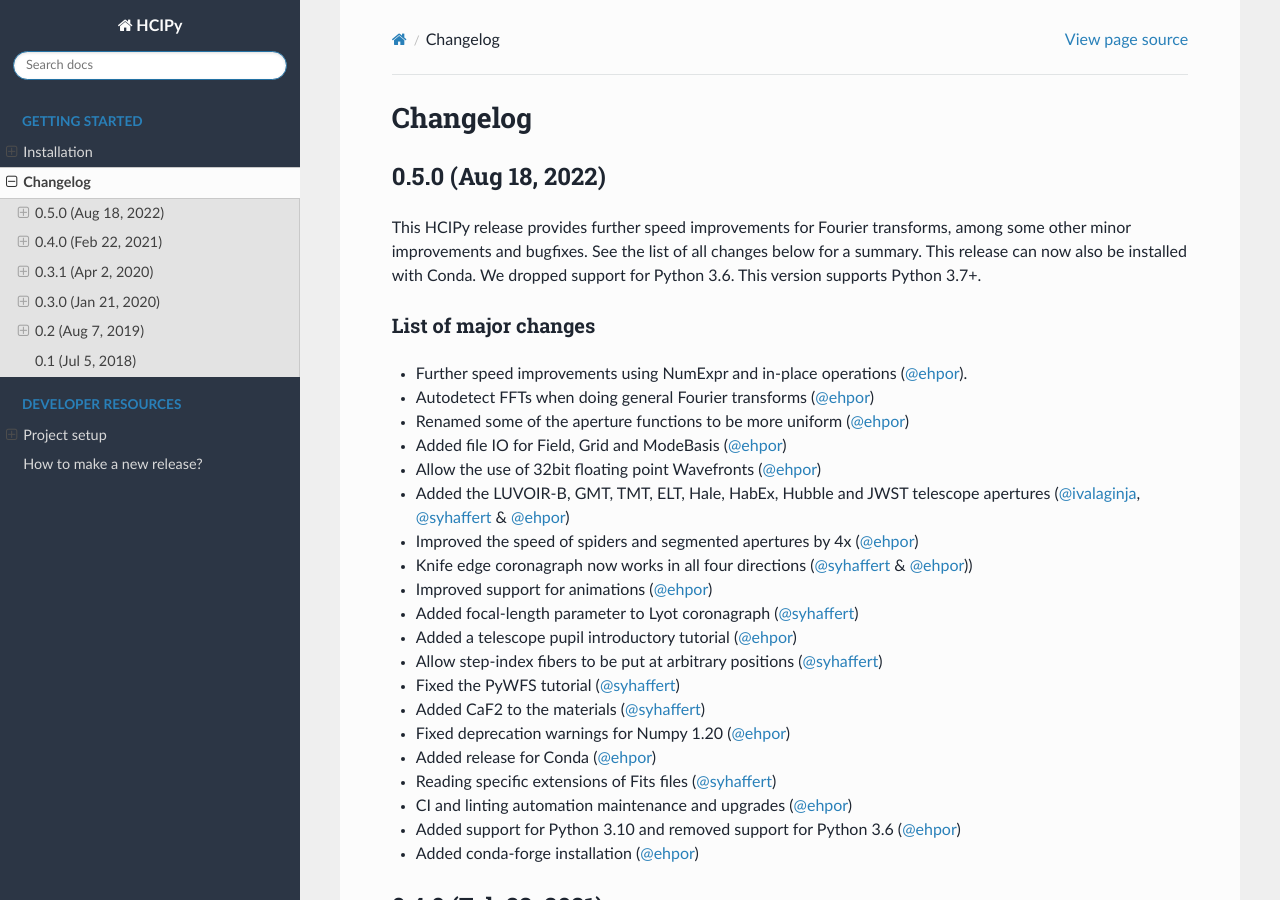
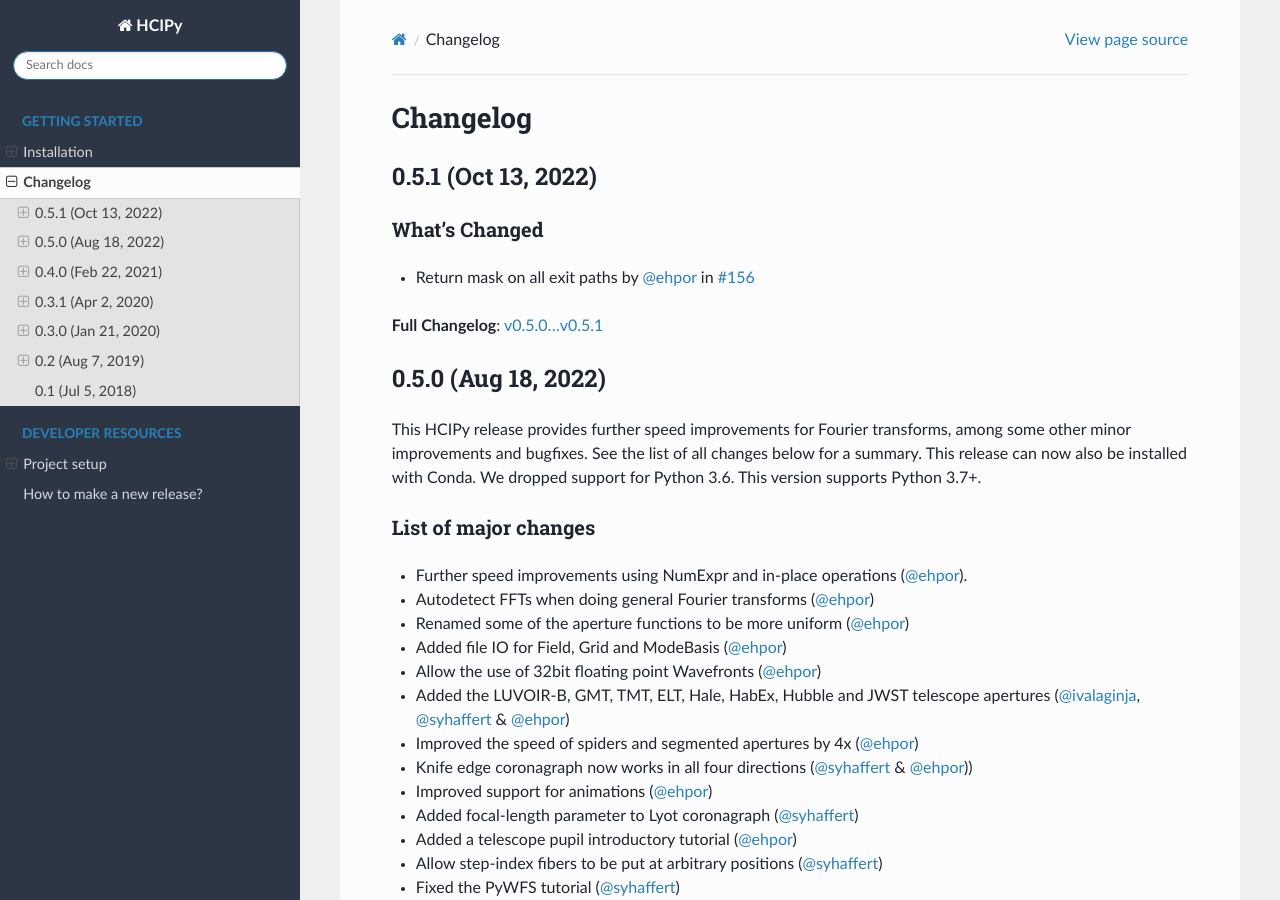
Before and after one commit to ehpor/hcipy, a Sphinx documentation site: the page built from doc/changelog.rst, in a window 1280 px wide and 900 px high. Built offline with Sphinx 7.4.7 and the Read the Docs theme 2.0.0, drawn with Linux system fonts in a browser that asks for light colours; pages that are not in the unit, such as notebooks, are missing from menus; the version number could not be read and is left out.

Commit message:
Add changelog for v0.5.1.

```diff
--- a/doc/changelog.rst
+++ b/doc/changelog.rst
@@ -1,5 +1,16 @@
 Changelog
 =========
+
+0.5.1 (Oct 13, 2022)
+--------------------
+
+What's Changed
+~~~~~~~~~~~~~~
+
+* Return mask on all exit paths by `@ehpor <https://github.com/ehpor>`__ in `#156 <https://github.com/ehpor/hcipy/pull/156>`__
+
+
+**Full Changelog**: `v0.5.0...v0.5.1 <https://github.com/ehpor/hcipy/compare/v0.5.0...v0.5.1>`__
 
 0.5.0 (Aug 18, 2022)
 --------------------
```
